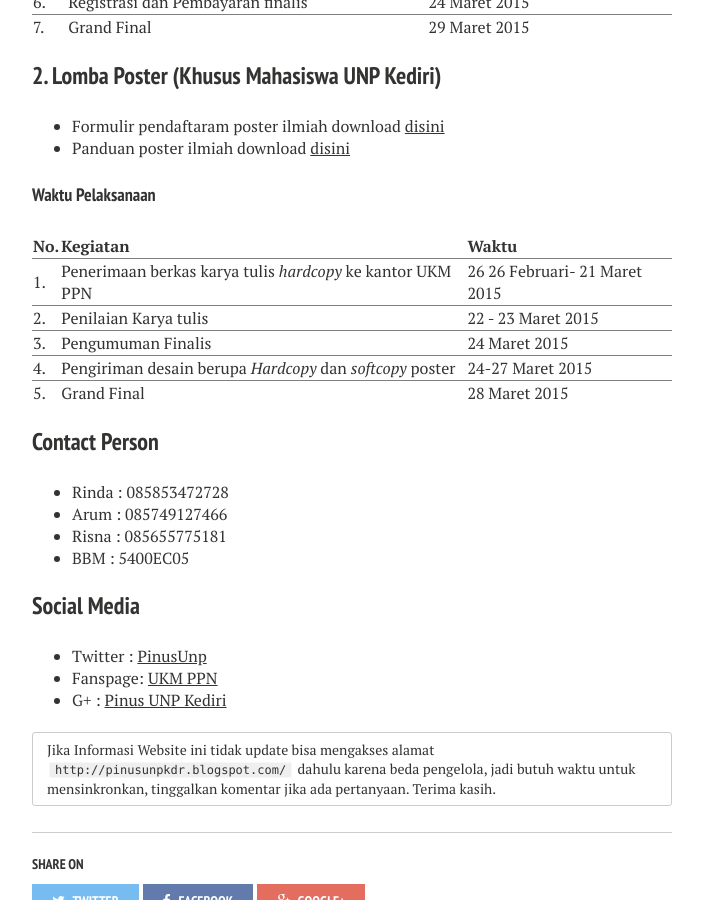
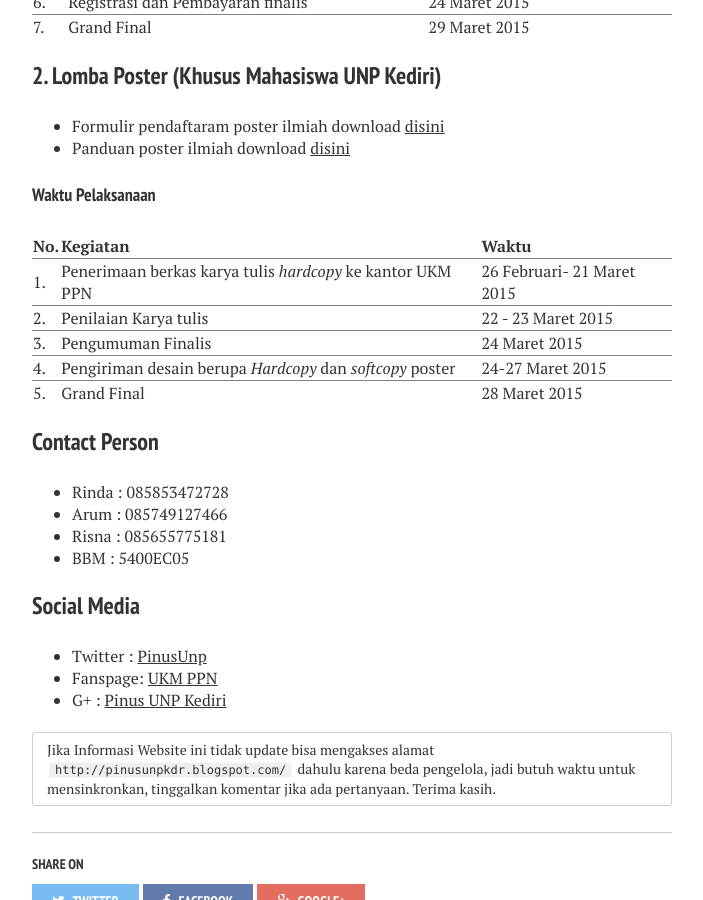
Before and after one commit to ukmppn-unp/ukmppn-unp.github.io, a Jekyll site: the page built from _posts/2015-02-27-lktin-pinus-2015-unpkediri.md, in a window 1280 px wide and 900 px high, scrolled down 1869 px. Shown: the whole window, without its empty margins (288-991 px from the left). Built offline with Jekyll 4.4.1, drawn with Linux system fonts in a browser that asks for light colours; nearby versions of some CDN libraries; comment, search, counter and statistics services are not loaded.

```diff
--- a/_data/authors.yml
+++ b/_data/authors.yml
@@ -5,7 +5,7 @@ saifulindo:
   web: http://saifulindo.github.io
   email: ritnesaif@gmail.com
   bio: "How would chang the world, but not able to change your self."
-  avatar: bio-photo-2.jpg
+  avatar: Gz7G7rNc.jpg
   twitter: saifulindo
   google:
     plus: SyaifullAlBandary
--- a/_posts/2015-02-27-lktin-pinus-2015-unpkediri.md
+++ b/_posts/2015-02-27-lktin-pinus-2015-unpkediri.md
@@ -59,7 +59,7 @@ Tahap awal seleksi LKTIN PINUS sesuai format abstrak, bisa dikirim ke `pinusunpk
 
 | No. | Kegiatan | Waktu |
 |:--------|:-------|:--------|
-| 1. | Penerimaan berkas karya tulis *hardcopy* ke kantor UKM PPN   | 26 26 Februari- 21 Maret 2015 |
+| 1. | Penerimaan berkas karya tulis *hardcopy* ke kantor UKM PPN   | 26 Februari- 21 Maret 2015 |
 |----
 | 2. | Penilaian Karya tulis | 22 - 23 Maret 2015 |
 |----
```
Also changed, not shown: images/Gz7G7rNc.jpg (added).
